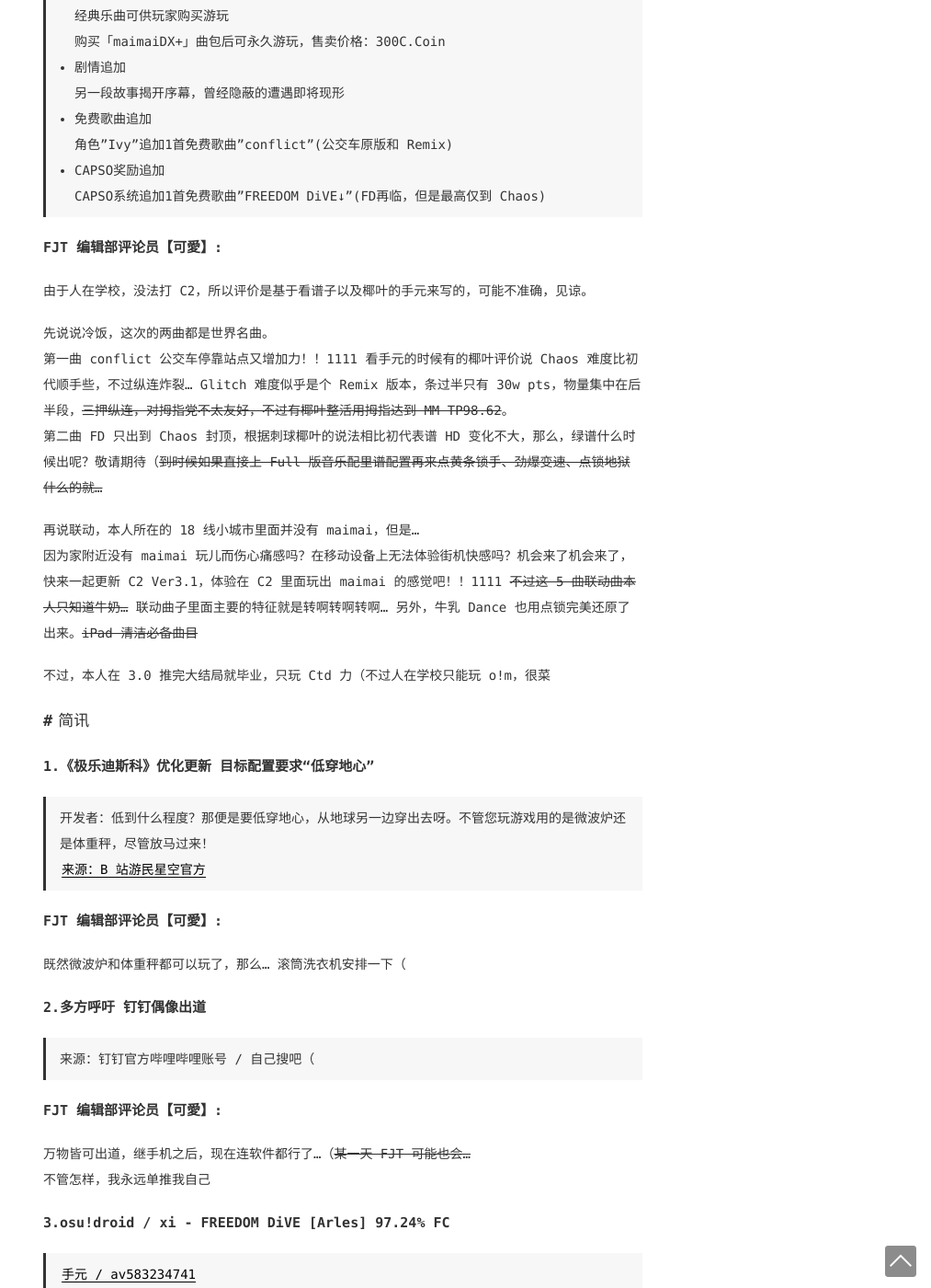
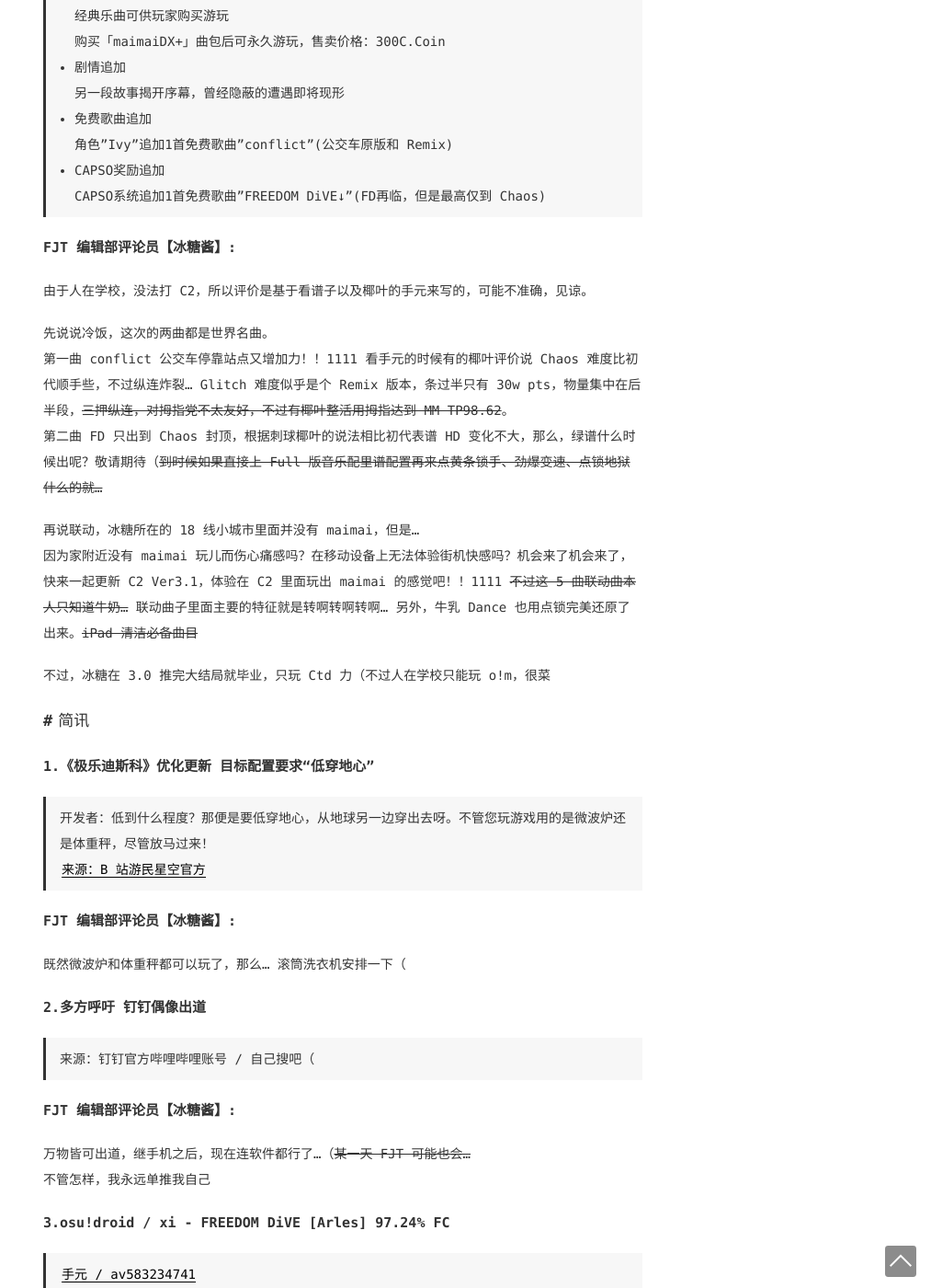
Before and after one commit to fujao-time/fujao-time.github.io, a Jekyll site: the page built from _posts/2020-05-15-001.md, in a window 1280 px wide and 1400 px high, scrolled down 325 px. Shown: the whole window at 92% size, without its empty margins (267-1280 px from the left). Built offline with Jekyll 4.4.1, drawn with Linux system fonts in a browser that asks for light colours; comment, search, counter and statistics services are not loaded; some of the changed text lies outside the part shown.

Commit message:
change something

```diff
--- a/_posts/2020-05-15-001.md
+++ b/_posts/2020-05-15-001.md
@@ -17,7 +17,7 @@ categories: [正作]
 > - CAPSO奖励追加
 > CAPSO系统追加1首免费歌曲"FREEDOM DiVE↓"(FD再临，但是最高仅到 Chaos)
 
-#### FJT 编辑部评论员【可愛】:
+#### FJT 编辑部评论员【冰糖酱】:
 
 由于人在学校，没法打 C2，所以评价是基于看谱子以及椰叶的手元来写的，可能不准确，见谅。
 
@@ -25,10 +25,10 @@ categories: [正作]
 第一曲 conflict 公交车停靠站点又增加力！！1111 看手元的时候有的椰叶评价说 Chaos 难度比初代顺手些，不过纵连炸裂... Glitch 难度似乎是个 Remix 版本，条过半只有 30w pts，物量集中在后半段，~~三押纵连，对拇指党不太友好，不过有椰叶整活用拇指达到 MM TP98.62~~。
 第二曲 FD 只出到 Chaos 封顶，根据刺球椰叶的说法相比初代表谱 HD 变化不大，那么，绿谱什么时候出呢？敬请期待（~~到时候如果直接上 Full 版音乐配里谱配置再来点黄条锁手、劲爆变速、点锁地狱什么的就...~~
 
-再说联动，本人所在的 18 线小城市里面并没有 maimai，但是...
+再说联动，冰糖所在的 18 线小城市里面并没有 maimai，但是...
 因为家附近没有 maimai 玩儿而伤心痛感吗？在移动设备上无法体验街机快感吗？机会来了机会来了，快来一起更新 C2 Ver3.1，体验在 C2 里面玩出 maimai 的感觉吧！！1111 ~~不过这 5 曲联动曲本人只知道牛奶...~~ 联动曲子里面主要的特征就是转啊转啊转啊... 另外，牛乳 Dance 也用点锁完美还原了出来。~~iPad 清洁必备曲目~~
 
-不过，本人在 3.0 推完大结局就毕业，只玩 Ctd 力（不过人在学校只能玩 o!m，很菜
+不过，冰糖在 3.0 推完大结局就毕业，只玩 Ctd 力（不过人在学校只能玩 o!m，很菜
 
 ## 简讯
 
@@ -37,7 +37,7 @@ categories: [正作]
 > 开发者：低到什么程度？那便是要低穿地心，从地球另一边穿出去呀。不管您玩游戏用的是微波炉还是体重秤，尽管放马过来！
 > [来源：B 站游民星空官方](https://t.bilibili.com/388312120700354101?tab=2)
 
-#### FJT 编辑部评论员【可愛】:
+#### FJT 编辑部评论员【冰糖酱】:
 
 既然微波炉和体重秤都可以玩了，那么... 滚筒洗衣机安排一下（
 
@@ -45,7 +45,7 @@ categories: [正作]
 
 > 来源：钉钉官方哔哩哔哩账号 / 自己搜吧（
 
-#### FJT 编辑部评论员【可愛】:
+#### FJT 编辑部评论员【冰糖酱】:
 
 万物皆可出道，继手机之后，现在连软件都行了...（~~某一天 FJT 可能也会...~~
 不管怎样，我永远单推我自己
@@ -54,7 +54,7 @@ categories: [正作]
 
 > [手元 / av583234741](https://www.bilibili.com/video/av583234741)
 
-#### FJT 编辑部评论员【可愛】:
+#### FJT 编辑部评论员【冰糖酱】:
 
 您？人？
 
@@ -66,7 +66,7 @@ categories: [正作]
 
 ## Credits
 
-本期主编：【可愛】~~真就一人转啊~~
+本期主编：【冰糖酱】aka BillZhou233 ~~真就一人转啊~~
 
 引用块中的资料来自网络，版权归原作者所有，不代表本报立场。
 
```
Also changed, not shown: pages/about.md (+1 -1 lines).
